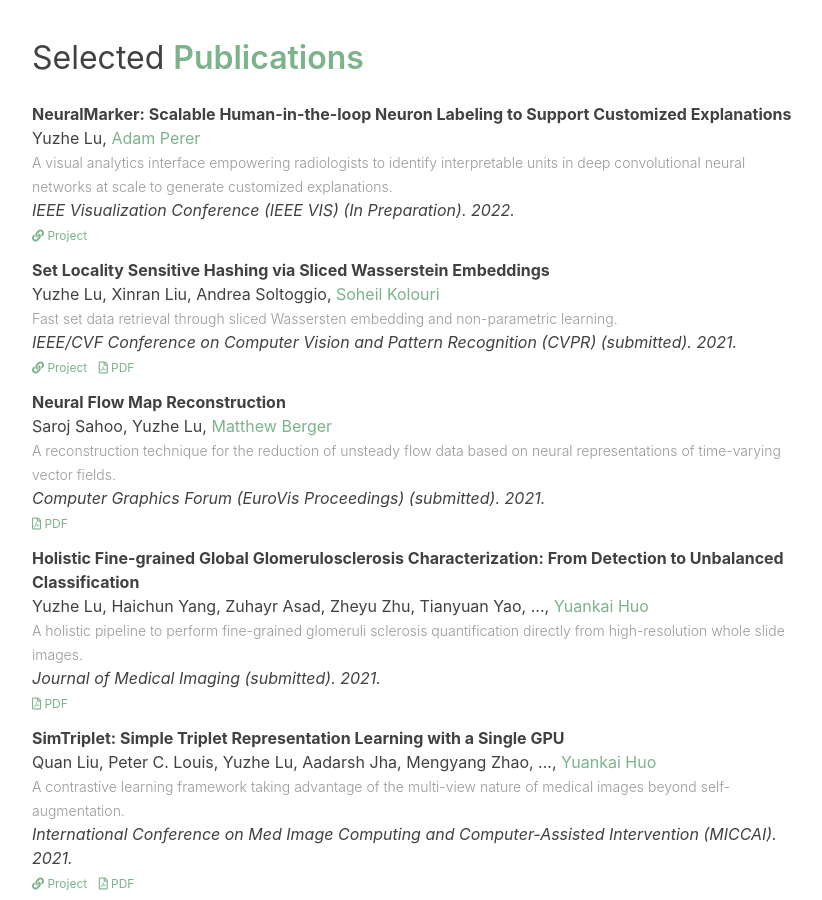
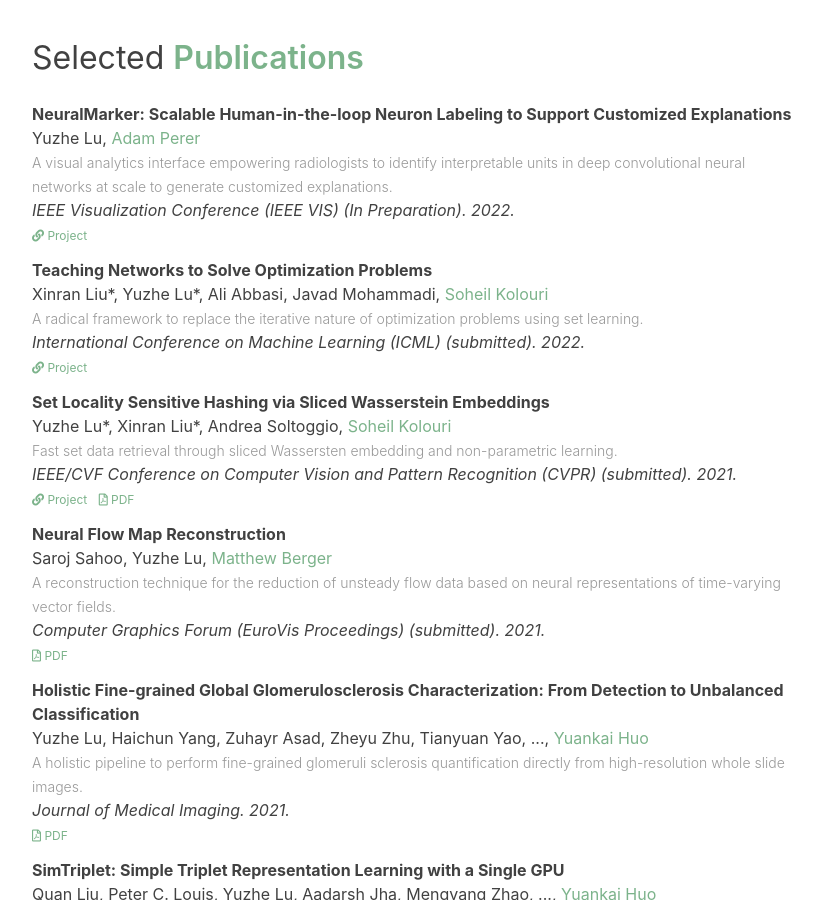
Before and after one commit to luyuzhe111/luyuzhe111.github.io, a Jekyll site: the page built from index.md, in a window 1280 px wide and 900 px high, scrolled down 664 px. Shown: the whole window, without its empty margins (220-1042 px from the left). Built offline with Jekyll 4.4.1, drawn with Linux system fonts in a browser that asks for light colours; nearby versions of some CDN libraries; some web fonts are replaced.

Commit message:
cv update

```diff
--- a/_data/pubs.yaml
+++ b/_data/pubs.yaml
@@ -26,11 +26,41 @@
   #   }
 
 
+- id: loop
+  title: "Teaching Networks to Solve Optimization Problems"
+  authors:
+    - Xinran Liu*
+    - Yuzhe Lu*
+    - Ali Abbasi
+    - Javad Mohammadi
+    - Soheil Kolouri
+  venue: International Conference on Machine Learning (ICML) (submitted)
+  year: 2022
+  url: https://github.com/mint-vu/LOOP
+  pdf: # https://arxiv.org/pdf/2112.05872.pdf
+  type: arxiv
+  # feature-title: RECAST
+  # feature-description: "Interactive Auditing of Automatic Toxicity Detection Models"
+  summary: "A radical framework to replace the iterative nature of optimization problems using set learning."
+  # featured: true
+  # feature-order: 2
+  # selected: true
+  # image: /images/papers/20-recast-chi.png
+  # bibtex: |-
+  #   @article{wright2020recast,
+  #   title={RECAST: Interactive Auditing of Automatic Toxicity Detection Models},
+  #   author={Austin P. Wright and Omar Shaikh and Haekyu Park and Will Epperson and Muhammed Ahmed and Stephane Pinel and Diyi Yang and Duen Horng (Polo) Chau},
+  #   year={2020},
+  #   eprint={2001.01819},
+  #   archivePrefix={arXiv},
+  #   primaryClass={cs.CL}
+  #   }
+
 - id: slosh
   title: "Set Locality Sensitive Hashing via Sliced Wasserstein Embeddings"
   authors:
-    - Yuzhe Lu
-    - Xinran Liu
+    - Yuzhe Lu*
+    - Xinran Liu*
     - Andrea Soltoggio
     - Soheil Kolouri
   venue: IEEE/CVF Conference on Computer Vision and Pattern Recognition (CVPR) (submitted)
@@ -95,7 +125,7 @@
     - Tianyuan Yao
     - ...
     -  Yuankai Huo
-  venue: Journal of Medical Imaging (submitted)
+  venue: Journal of Medical Imaging
   year: 2021
   # url: /papers/recast
   pdf: https://arxiv.org/pdf/2103.05585.pdf
```
Also changed, not shown: 1 other file.
